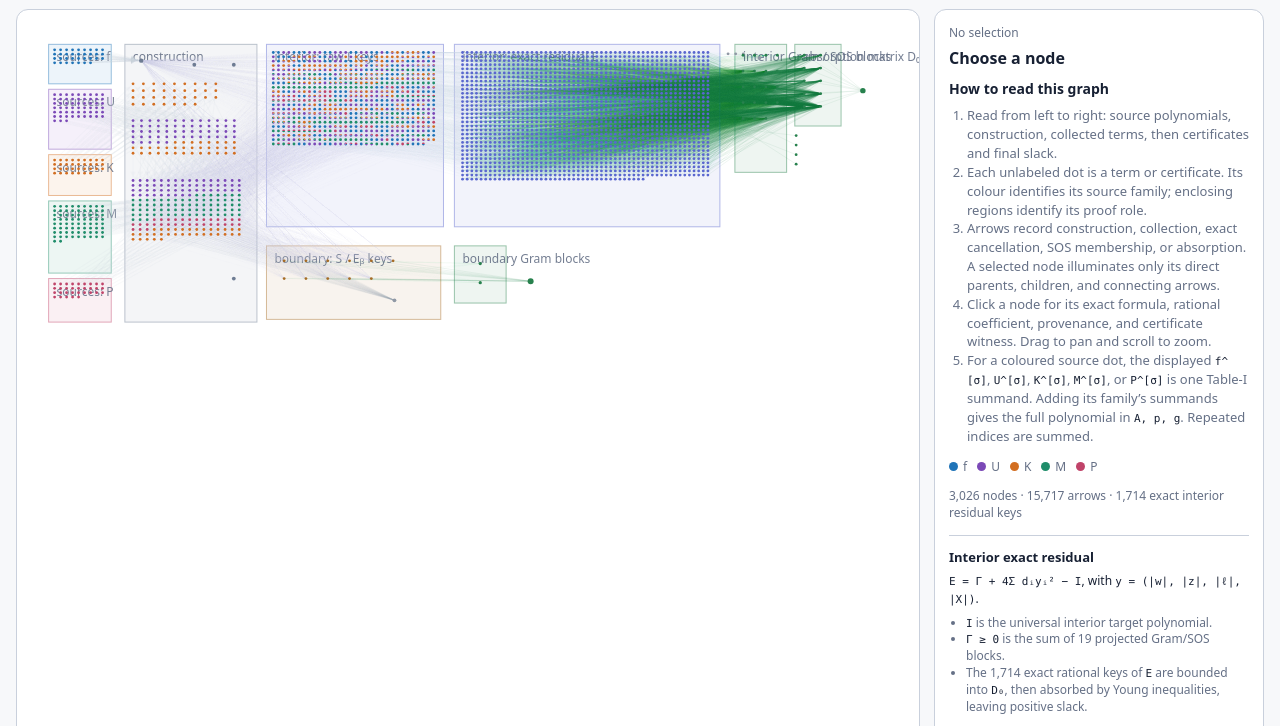
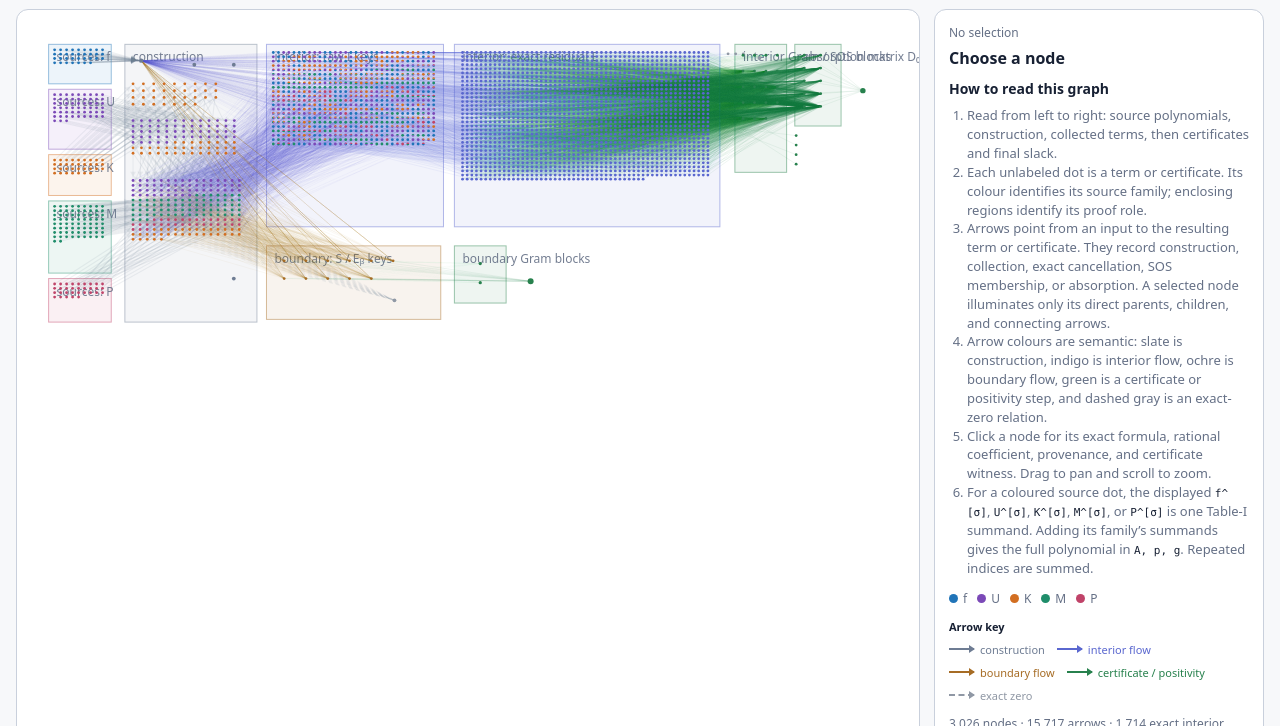
Before and after one commit to zhongganpage/zhongganpage.github.io, a plain HTML site: page visualizations/bernoulli-cancellation-atlas.html in a window 1280 px wide. Shown: the part 68-794 px from the top of the page. Drawn offline with Linux system fonts and the light colour scheme.

Commit message:
Clarify cancellation atlas arrow legend

```diff
--- a/visualizations/bernoulli-cancellation-atlas.html
+++ b/visualizations/bernoulli-cancellation-atlas.html
@@ -34,6 +34,12 @@
   .legend { display:flex; flex-wrap:wrap; gap:10px; font-size:12px; color:var(--muted); margin-top:12px; }
   .legend-item { display:flex; align-items:center; gap:5px; }
   .dot { width:9px; height:9px; border-radius:50%; display:inline-block; }
+  .arrow-key { display:flex; flex-wrap:wrap; gap:8px 12px; margin-top:12px; font-size:11px; color:var(--muted); }
+  .arrow-key-title { flex-basis:100%; color:var(--ink); font-weight:600; }
+  .arrow-key-item { display:flex; align-items:center; gap:6px; }
+  .arrow-swatch { position:relative; display:inline-block; width:25px; border-top:2px solid currentColor; }
+  .arrow-swatch::after { content:""; position:absolute; right:-1px; top:-5px; border-top:4px solid transparent; border-bottom:4px solid transparent; border-left:6px solid currentColor; }
+  .arrow-swatch.zero { border-top-style:dashed; }
   .status { margin-top:12px; color:var(--muted); font-size:12px; }
   .explanation { border-top:1px solid var(--line); margin-top:14px; padding-top:12px; }
   .explanation h3 { font-size:13px; font-weight:600; margin:0 0 6px; }
@@ -65,7 +71,8 @@
           <ol>
             <li>Read from left to right: source polynomials, construction, collected terms, then certificates and final slack.</li>
             <li>Each unlabeled dot is a term or certificate. Its colour identifies its source family; enclosing regions identify its proof role.</li>
-            <li>Arrows record construction, collection, exact cancellation, SOS membership, or absorption. A selected node illuminates only its direct parents, children, and connecting arrows.</li>
+            <li>Arrows point from an input to the resulting term or certificate. They record construction, collection, exact cancellation, SOS membership, or absorption. A selected node illuminates only its direct parents, children, and connecting arrows.</li>
+            <li>Arrow colours are semantic: slate is construction, indigo is interior flow, ochre is boundary flow, green is a certificate or positivity step, and dashed gray is an exact-zero relation.</li>
             <li>Click a node for its exact formula, rational coefficient, provenance, and certificate witness. Drag to pan and scroll to zoom.</li>
             <li>For a coloured source dot, the displayed <code>f^[σ]</code>, <code>U^[σ]</code>, <code>K^[σ]</code>, <code>M^[σ]</code>, or <code>P^[σ]</code> is one Table-I summand. Adding its family’s summands gives the full polynomial in <code>A, p, g</code>. Repeated indices are summed.</li>
           </ol>
@@ -77,6 +84,14 @@
         <span class="legend-item"><i class="dot" style="background:var(--k)"></i>K</span>
         <span class="legend-item"><i class="dot" style="background:var(--m)"></i>M</span>
         <span class="legend-item"><i class="dot" style="background:var(--p)"></i>P</span>
+      </div>
+      <div class="arrow-key" aria-label="Arrow meaning">
+        <span class="arrow-key-title">Arrow key</span>
+        <span class="arrow-key-item" style="color:var(--derived)"><i class="arrow-swatch"></i>construction</span>
+        <span class="arrow-key-item" style="color:var(--interior)"><i class="arrow-swatch"></i>interior flow</span>
+        <span class="arrow-key-item" style="color:var(--boundary)"><i class="arrow-swatch"></i>boundary flow</span>
+        <span class="arrow-key-item" style="color:var(--positive)"><i class="arrow-swatch"></i>certificate / positivity</span>
+        <span class="arrow-key-item" style="color:var(--zero)"><i class="arrow-swatch zero"></i>exact zero</span>
       </div>
       <div class="status" id="status"></div>
       <section class="explanation" aria-label="Interior residual explanation">
@@ -119,7 +134,7 @@ const iNode = (i) => `i${i}`;
 const eNode = (i) => `e${i}`;
 const bNode = (i) => `b${i}`;
 const nodeGroups = new Map();
-const initialDetail = `<section class="guide"><h3>How to read this graph</h3><ol><li>Read from left to right: source polynomials, construction, collected terms, then certificates and final slack.</li><li>Each unlabeled dot is a term or certificate. Its colour identifies its source family; enclosing regions identify its proof role.</li><li>Arrows record construction, collection, exact cancellation, SOS membership, or absorption. A selected node illuminates only its direct parents, children, and connecting arrows.</li><li>Click a node for its exact formula, rational coefficient, provenance, and certificate witness. Drag to pan and scroll to zoom.</li><li>For a coloured source dot, the displayed <code>f^[σ]</code>, <code>U^[σ]</code>, <code>K^[σ]</code>, <code>M^[σ]</code>, or <code>P^[σ]</code> is one Table-I summand. Adding its family’s summands gives the full polynomial in <code>A, p, g</code>. Repeated indices are summed.</li></ol></section>`;
+const initialDetail = `<section class="guide"><h3>How to read this graph</h3><ol><li>Read from left to right: source polynomials, construction, collected terms, then certificates and final slack.</li><li>Each unlabeled dot is a term or certificate. Its colour identifies its source family; enclosing regions identify its proof role.</li><li>Arrows point from an input to the resulting term or certificate. They record construction, collection, exact cancellation, SOS membership, or absorption. A selected node illuminates only its direct parents, children, and connecting arrows.</li><li>Arrow colours are semantic: slate is construction, indigo is interior flow, ochre is boundary flow, green is a certificate or positivity step, and dashed gray is an exact-zero relation.</li><li>Click a node for its exact formula, rational coefficient, provenance, and certificate witness. Drag to pan and scroll to zoom.</li><li>For a coloured source dot, the displayed <code>f^[σ]</code>, <code>U^[σ]</code>, <code>K^[σ]</code>, <code>M^[σ]</code>, or <code>P^[σ]</code> is one Table-I summand. Adding its family’s summands gives the full polynomial in <code>A, p, g</code>. Repeated indices are summed.</li></ol></section>`;
 function addNode(node) { nodes.set(node.id, node); nodeGroups.set(node.id, node.group); }
 function addEdge(from, to, type, meta={}) { edges.push({from, to, type, ...meta}); }
 function grid(count, columns, x, y, gapX, gapY, radius=3) { return Array.from({length:count}, (_, index) => ({ x: x + (index % columns) * gapX, y: y + Math.floor(index / columns) * gapY, radius })); }
@@ -246,15 +261,16 @@ function fit() { const rect = canvas.getBoundingClientRect(); view = { x:18, y:1
 function screen(node) { return {x:view.x + node.x*view.s, y:view.y + node.y*view.s}; }
 function world(point) { return {x:(point.x-view.x)/view.s,y:(point.y-view.y)/view.s}; }
 function nearby(id) { const result = new Set([id]); edges.forEach(edge => { if (edge.from===id) result.add(edge.to); if (edge.to===id) result.add(edge.from); }); return result; }
-function edgeColor(type, isActive) { if (isActive) return type==='sos'||type==='absorb'||type==='terminal'||type==='reserve' ? palette.positive : type==='zero' ? palette.zero : palette.accent; if (type==='sos'||type==='absorb'||type==='terminal'||type==='reserve') return palette.positive; if (type==='zero') return palette.zero; return palette.line; }
+function arrowMeaning(type) { return ({construct:'construction', 'source-I':'interior contribution', collection:'interior collection', 'source-B':'boundary contribution', sos:'SOS certificate', reserve:'reserved positive term', absorb:'Young/D₀ absorption', terminal:'final positive slack', zero:'exact-zero relation'})[type] || type; }
+function edgeColor(type) { if (type==='sos'||type==='absorb'||type==='terminal'||type==='reserve') return palette.positive; if (type==='zero') return palette.zero; if (type==='source-B') return palette.boundary; if (type==='source-I'||type==='collection') return palette.interior; return palette.derived; }
 function edgeAlpha(type, active) { if (active) return .85; if (type==='sos') return .025; if (type==='source-I'||type==='source-B') return .07; return .11; }
-function drawArrow(from, to, color, alpha, arrow) { const a=screen(from), b=screen(to); const dx=b.x-a.x, dy=b.y-a.y, distance=Math.hypot(dx,dy); if (!distance || distance < 6) return; ctx.save(); ctx.globalAlpha=alpha; ctx.strokeStyle=color; ctx.lineWidth=arrow?1.1:.65; if (arrow) ctx.setLineDash([]); ctx.beginPath(); ctx.moveTo(a.x,a.y); ctx.lineTo(b.x,b.y); ctx.stroke(); if (arrow && distance>24) { const ux=dx/distance, uy=dy/distance; const tipX=b.x-ux*(to.radius*view.s+3), tipY=b.y-uy*(to.radius*view.s+3); ctx.fillStyle=color; ctx.beginPath(); ctx.moveTo(tipX,tipY); ctx.lineTo(tipX-ux*5-uy*3,tipY-uy*5+ux*3); ctx.lineTo(tipX-ux*5+uy*3,tipY-uy*5-ux*3); ctx.closePath(); ctx.fill(); } ctx.restore(); }
+function drawArrow(from, to, color, alpha, arrow, dashed=false) { const a=screen(from), b=screen(to); const dx=b.x-a.x, dy=b.y-a.y, distance=Math.hypot(dx,dy); if (!distance || distance < 6) return; ctx.save(); ctx.globalAlpha=alpha; ctx.strokeStyle=color; ctx.lineWidth=arrow?1.1:.65; ctx.setLineDash(dashed?[4,3]:[]); ctx.beginPath(); ctx.moveTo(a.x,a.y); ctx.lineTo(b.x,b.y); ctx.stroke(); if (arrow && distance>24) { const ux=dx/distance, uy=dy/distance; const tipX=b.x-ux*(to.radius*view.s+3), tipY=b.y-uy*(to.radius*view.s+3); ctx.fillStyle=color; ctx.beginPath(); ctx.moveTo(tipX,tipY); ctx.lineTo(tipX-ux*5-uy*3,tipY-uy*5+ux*3); ctx.lineTo(tipX-ux*5+uy*3,tipY-uy*5-ux*3); ctx.closePath(); ctx.fill(); } ctx.restore(); }
 function draw() { const rect=canvas.getBoundingClientRect(); ctx.clearRect(0,0,rect.width,rect.height); ctx.save(); groupBoxes.forEach(box => { const x=view.x+box.x*view.s, y=view.y+box.y*view.s, w=box.width*view.s,h=box.height*view.s; ctx.globalAlpha=.08; ctx.fillStyle=box.color; ctx.fillRect(x,y,w,h); ctx.globalAlpha=.45; ctx.strokeStyle=box.color; ctx.lineWidth=1; ctx.strokeRect(x,y,w,h); if (view.s>.16) { ctx.globalAlpha=.9; ctx.fillStyle=palette.muted; ctx.font='12px ui-sans-serif, system-ui'; ctx.fillText(box.label,x+8,y+17); } }); ctx.restore();
-  edges.forEach(edge => { const from=nodes.get(edge.from),to=nodes.get(edge.to); if (!from||!to) return; const active = selection && (edge.from===selection || edge.to===selection); drawArrow(from,to,edgeColor(edge.type,active),edgeAlpha(edge.type,active),active || (edge.type==='construct'&&view.s>.19)); });
+  edges.forEach(edge => { const from=nodes.get(edge.from),to=nodes.get(edge.to); if (!from||!to) return; const active = selection && (edge.from===selection || edge.to===selection); drawArrow(from,to,edgeColor(edge.type),edgeAlpha(edge.type,active),active || (edge.type==='construct'&&view.s>.19),edge.type==='zero'); });
   nodes.forEach(node => { const p=screen(node); const radius=Math.max(1.4,node.radius*view.s); const isSelected=selection===node.id; const isActive=selection&&selected.has(node.id); ctx.save(); ctx.globalAlpha=selection&&!isActive?.18:1; if (node.families&&node.families.length>1) { const step=(Math.PI*2)/node.families.length; node.families.forEach((family,index)=>{ctx.beginPath();ctx.moveTo(p.x,p.y);ctx.arc(p.x,p.y,radius,step*index,step*(index+1));ctx.closePath();ctx.fillStyle=palette[family];ctx.fill();}); } else { ctx.beginPath();ctx.arc(p.x,p.y,radius,0,Math.PI*2);ctx.fillStyle=node.color||palette.derived;ctx.fill(); } if (isSelected) { ctx.globalAlpha=1;ctx.strokeStyle=palette.ink;ctx.lineWidth=2;ctx.beginPath();ctx.arc(p.x,p.y,radius+4,0,Math.PI*2);ctx.stroke(); } ctx.restore(); });
   statusEl.textContent = `${nodes.size.toLocaleString()} nodes · ${edges.length.toLocaleString()} arrows · ${DATA.residualNodes.length.toLocaleString()} exact interior residual keys`;
 }
-function setSelection(id) { selection=id; selected.clear(); if (id) nearby(id).forEach(x=>selected.add(x)); const node=nodes.get(id); if (!node) { kindEl.textContent='No selection'; titleEl.textContent='Choose a node'; detailEl.innerHTML=initialDetail; draw(); return; } kindEl.textContent=node.kind; titleEl.textContent=node.label || node.id; const incoming=edges.filter(e=>e.to===id); const outgoing=edges.filter(e=>e.from===id); const row = node.source ? DATA.sources.find(s=>s.id===node.source) : node.kind==='source' ? node : null; let html='<dl>';
+function setSelection(id) { selection=id; selected.clear(); if (id) nearby(id).forEach(x=>selected.add(x)); const node=nodes.get(id); if (!node) { kindEl.textContent='No selection'; titleEl.textContent='Choose a node'; detailEl.innerHTML=initialDetail; draw(); return; } kindEl.textContent=node.kind; titleEl.textContent=node.label || node.id; const incoming=edges.filter(e=>e.to===id); const outgoing=edges.filter(e=>e.from===id); const arrowTypes=[...new Set([...incoming,...outgoing].map(edge=>arrowMeaning(edge.type)))]; const row = node.source ? DATA.sources.find(s=>s.id===node.source) : node.kind==='source' ? node : null; let html='<dl>';
   if (row) { html += `<div><dt>Exact Table-I contribution</dt><dd><code>${textEscape(row.numerator)}/${DATA.q} · M_${row.rank}(${textEscape(row.code)})</code></dd></div><div><dt>Table-I code</dt><dd><code>${textEscape(row.code)}</code>; the free slots are ${row.slots.length ? textEscape(row.slots.join(', ')) : 'scalar'}.</dd></div><div><dt>Summand convention</dt><dd>This is the <code>[${textEscape(row.code)}]</code> summand. Summing all ${textEscape(row.family)} summands gives ${textEscape(tensorSymbol(row.family))}(A,p,g).</dd></div>`; }
   html += `<div><dt>Common human notation</dt><dd class="formula"><code>${textEscape(formulaForNode(node,row))}</code></dd></div>`;
   if (node.kind==='I-key'||node.kind==='E-key'||node.kind==='exact-zero') { html += `<div><dt>Canonical contraction graph</dt><dd><code>${textEscape(decodeKey(node.key))}</code></dd></div>`; }
@@ -267,7 +283,7 @@ function setSelection(id) { selection=id; selected.clear(); if (id) nearby(id).f
   if (node.kind==='C-component') { html += `<div><dt>Construction</dt><dd><code>C_lijk = K_lijk − K_iljk</code>, inherited from ${row ? `${row.family}:${row.code}` : node.source}.</dd></div>`; }
   if (node.kind==='G-component') { html += `<div><dt>Construction</dt><dd>${node.source && DATA.sources.find(s=>s.id===node.source).family==='U' ? '<code>G_lijk ⊃ δ_li U_jk</code>' : '<code>G_lijk ⊃ C_lijk</code>'}.</dd></div>`; }
   if (node.kind==='Z-component') { html += `<div><dt>Construction</dt><dd><code>Z_l = w^(2a)(G:X + wM + P)</code>; this is one exact source-component path.</dd></div>`; }
-  html += `<div><dt>Visible graph links</dt><dd>${incoming.length} incoming; ${outgoing.length} outgoing. Selection highlights only this node’s direct links.</dd></div></dl>`; detailEl.innerHTML=html; draw(); }
+  html += `<div><dt>Direct arrow meanings</dt><dd>${arrowTypes.length ? arrowTypes.join('; ') : 'No direct arrows'}.</dd></div><div><dt>Visible graph links</dt><dd>${incoming.length} incoming; ${outgoing.length} outgoing. Selection highlights only this node’s direct links.</dd></div></dl>`; detailEl.innerHTML=html; draw(); }
 canvas.addEventListener('pointerdown', event => { const rect=canvas.getBoundingClientRect(); const p={x:event.clientX-rect.left,y:event.clientY-rect.top}; const hit=[...nodes.values()].sort((a,b)=>{const pa=screen(a),pb=screen(b);return Math.hypot(pb.x-p.x,pb.y-p.y)-Math.hypot(pa.x-p.x,pa.y-p.y);}).find(node=>{const s=screen(node);return Math.hypot(s.x-p.x,s.y-p.y)<=Math.max(8,node.radius*view.s+4);}); if(hit){setSelection(hit.id);drag=null;}else{drag={x:p.x,y:p.y,ox:view.x,oy:view.y};canvas.setPointerCapture(event.pointerId);} });
 canvas.addEventListener('pointermove', event => { if(!drag)return; const rect=canvas.getBoundingClientRect(); view.x=drag.ox+(event.clientX-rect.left-drag.x);view.y=drag.oy+(event.clientY-rect.top-drag.y);draw(); });
 canvas.addEventListener('pointerup', event=>{drag=null;if(canvas.hasPointerCapture(event.pointerId))canvas.releasePointerCapture(event.pointerId);});
```
